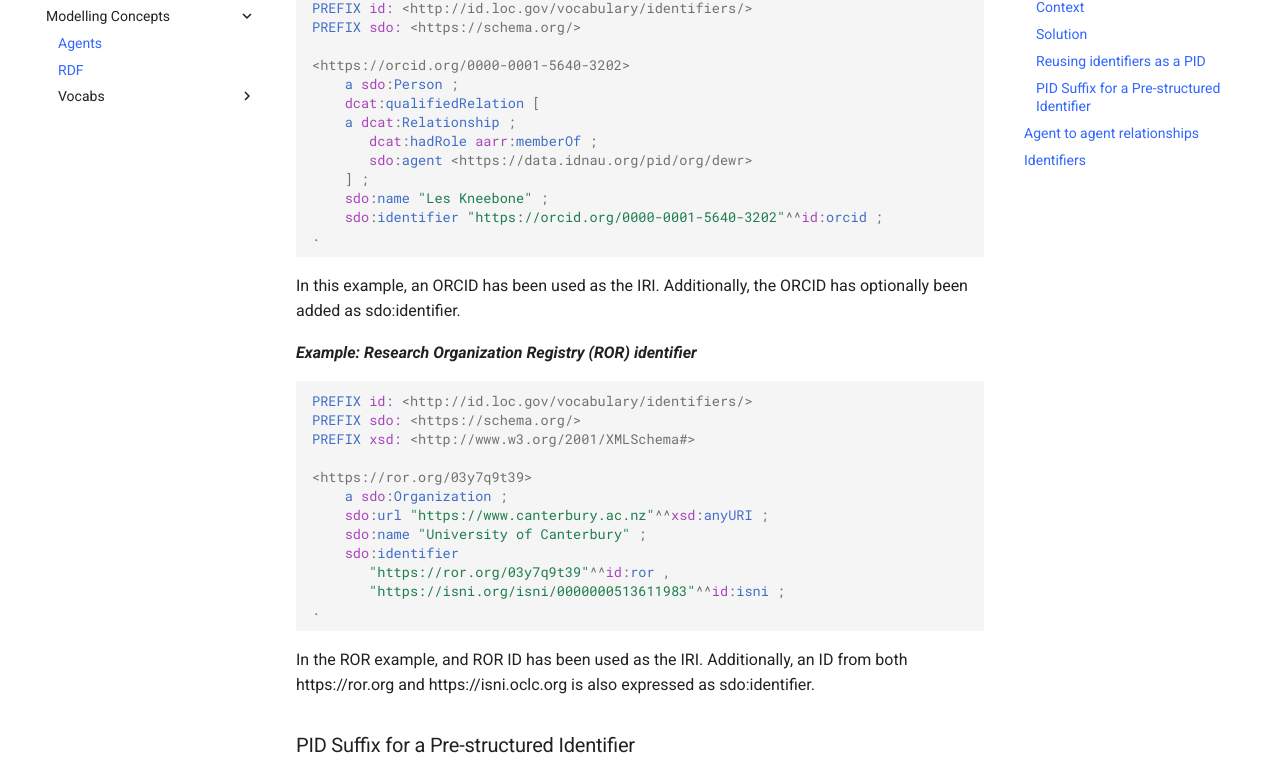
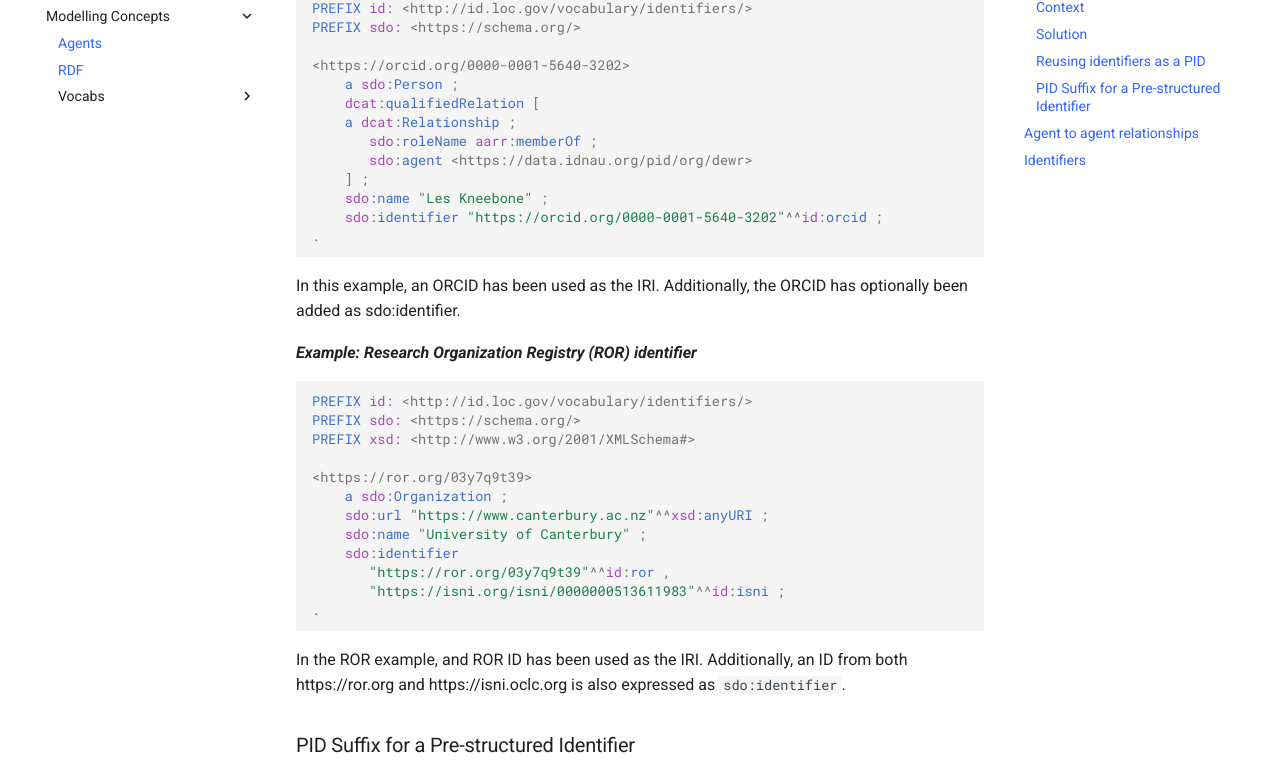
Before and after one commit to Kurrawong/docs, an MkDocs documentation site: the page built from docs/concepts/agents/patterns.md, in a window 1280 px wide and 1400 px high, scrolled down 1986 px. Shown: the part 128-907 px from the top of the window. Built offline with MkDocs 1.6.1 and Material for MkDocs 9.7.7, drawn with Linux system fonts in a browser that asks for light colours; some of the changed text lies outside the part shown.

Commit message:
swap in schema.org predicates

````diff
--- a/docs/concepts/agents/patterns.md
+++ b/docs/concepts/agents/patterns.md
@@ -77,7 +77,7 @@
     a sdo:Person ;
     dcat:qualifiedRelation [
     a dcat:Relationship ;
-       dcat:hadRole aarr:memberOf ;
+       sdo:roleName aarr:memberOf ;
        sdo:agent <https://data.idnau.org/pid/org/dewr>
     ] ;
     sdo:name "Les Kneebone" ;
@@ -103,7 +103,7 @@
 .
 ```
 
-In the ROR example, and ROR ID has been used as the IRI. Additionally, an ID from both https://ror.org and https://isni.oclc.org is also expressed as sdo:identifier.
+In the ROR example, and ROR ID has been used as the IRI. Additionally, an ID from both https://ror.org and https://isni.oclc.org is also expressed as `sdo:identifier`.
 
 ### PID Suffix for a Pre-structured Identifier
 
@@ -136,7 +136,7 @@
     sdo:honorificTitle "PhD Scholar" ;
     dcat:qualifiedRelation [
     a dcat:Relationship ;
-       dcat:hadRole aarr:memberOf ;
+       schema:roleName aarr:memberOf ;
        sdo:agent <https://data.idnau.org/pid/org/fses>
     ] ;
     sdo:url "https://www.researchgate.net/profile/Sandra-Potter"^^xsd:anyURI ;
@@ -155,7 +155,7 @@
 
     The DCAT profile includes patterns for qualified relationships between datasets and agents, and between datasets and other resources, but DCAT does not explicitiy state a pattern for qualified relationships between agents and agents. The the agent to agent pattern in this section follows the DCAT approach with some customaisation.
 
-To express a relationship between agents, the `dcat:qualifiedRelation` property identifies a `dcat:Relationship`, which is refined with `dcat:hadRole` and a concept from the [Agent to Agent Relationship Roles](https://data.idnau.org/pid/vocab/aarr) vocabulary. The object of the statement is expressed as an sdo:agent.
+To express a relationship between agents, the `dcat:qualifiedRelation` property identifies a `dcat:Relationship`, which is refined with `schema:roleName` and a concept from the [Agent to Agent Relationship Roles](https://data.idnau.org/pid/vocab/aarr) vocabulary. The object of the statement is expressed as an sdo:agent.
 
 ***Example: Organisation to Organisation relations***
 
@@ -169,11 +169,11 @@
 
 <https://data.idnau.org/pid/org/abs-coatsis>
     a sdo:Organization ;
-    dcterms:type <https://data.idnau.org/pid/vocab/org-indigeneity/run-by-indigenous-persons> ;
+    sdo:additionalType <https://data.idnau.org/pid/vocab/org-indigeneity/run-by-indigenous-persons> ;
     sdo:description "The Centre of Aboriginal and Torres Strait Islander Statistics (CoATSIS) has a leadership and coordination role for national statistical activity about Aboriginal and Torres Strait Islander peoples. They engage with communities across a range of statistical activities and outputs such as the Aboriginal and Torres Strait Islander health and social surveys, the five-yearly Census, administrative data, and data integration projects."@en ;
     dcat:qualifiedRelation [
        a dcat:Relationship ;
-            dcat:hadRole aarr:partOf ;
+            schema:roleName aarr:partOf ;
             sdo:agent <https://linked.data.gov.au/org/abs>
         ] ;
     sdo:name "Australian Bureau of Statistics Centre of Aboriginal and Torres Strait Islander Statistics" ;
@@ -192,12 +192,10 @@
 
 <https://orcid.org/0000-0002-8742-7730>
     a sdo:Person ;
-    dcterms:type
-        sdo:Person ,
-        <https://data.idnau.org/pid/vocab/org-indigeneity/non-indigenous> ;
+    sdo:additionalType <https://data.idnau.org/pid/vocab/org-indigeneity/non-indigenous> ;
     dcat:qualifiedRelation [
          a dcat:Relationship ;
-            dcat:hadRole aarr:affiliateOf ;
+            schema:roleName aarr:affiliateOf ;
             sdo:agent <https://kurrawong.ai>
         ] ;
     sdo:email "nick@kurrawong.ai"^^xsd:anyURI ;
@@ -218,7 +216,7 @@
     a sdo:Person ;
     dcat:qualifiedRelation [
        a dcat:Relationship ;
-          dcat:hadRole aarr:proxyOf ;
+          schema:roleName aarr:proxyOf ;
           sdo:agent <https://orcid.org/0000-0002-8742-7730>
     ] ;
     sdo:name "Les Kneebone" ;
````
